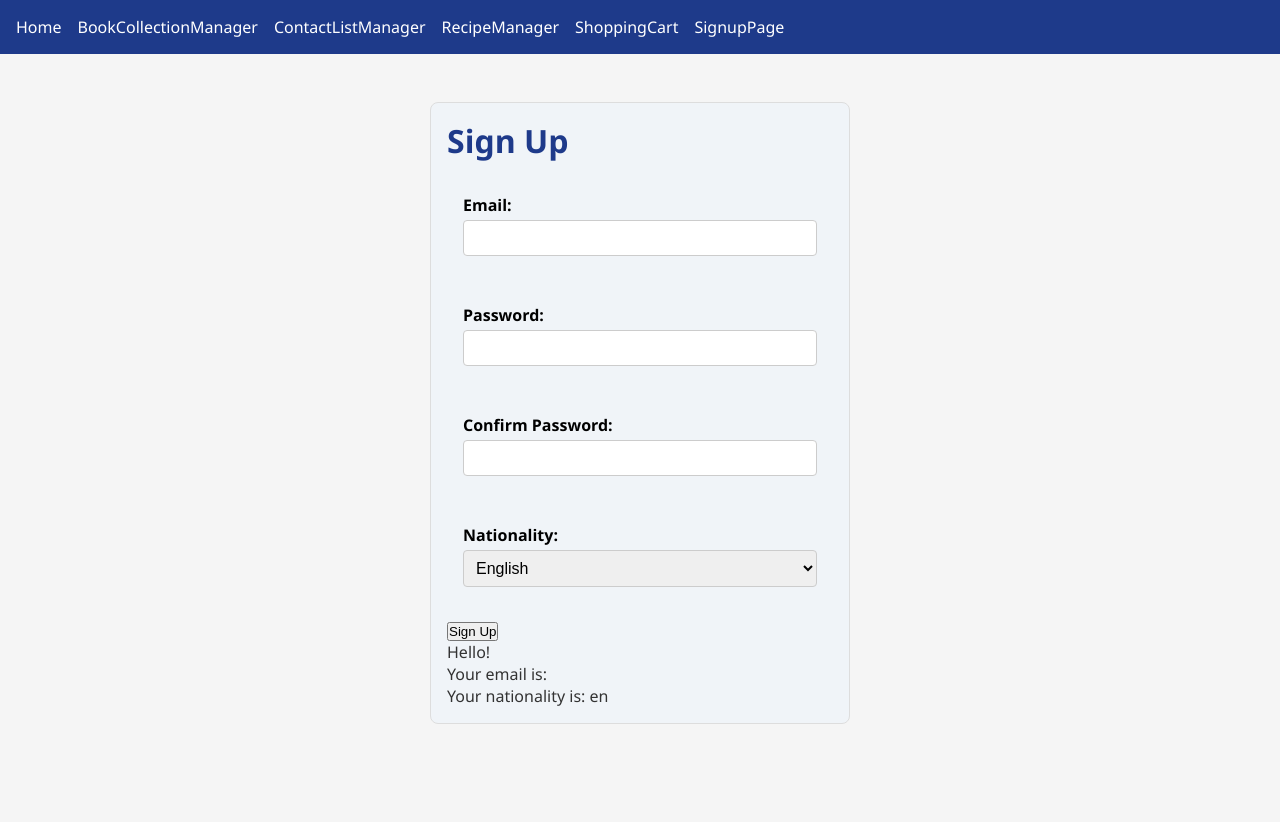
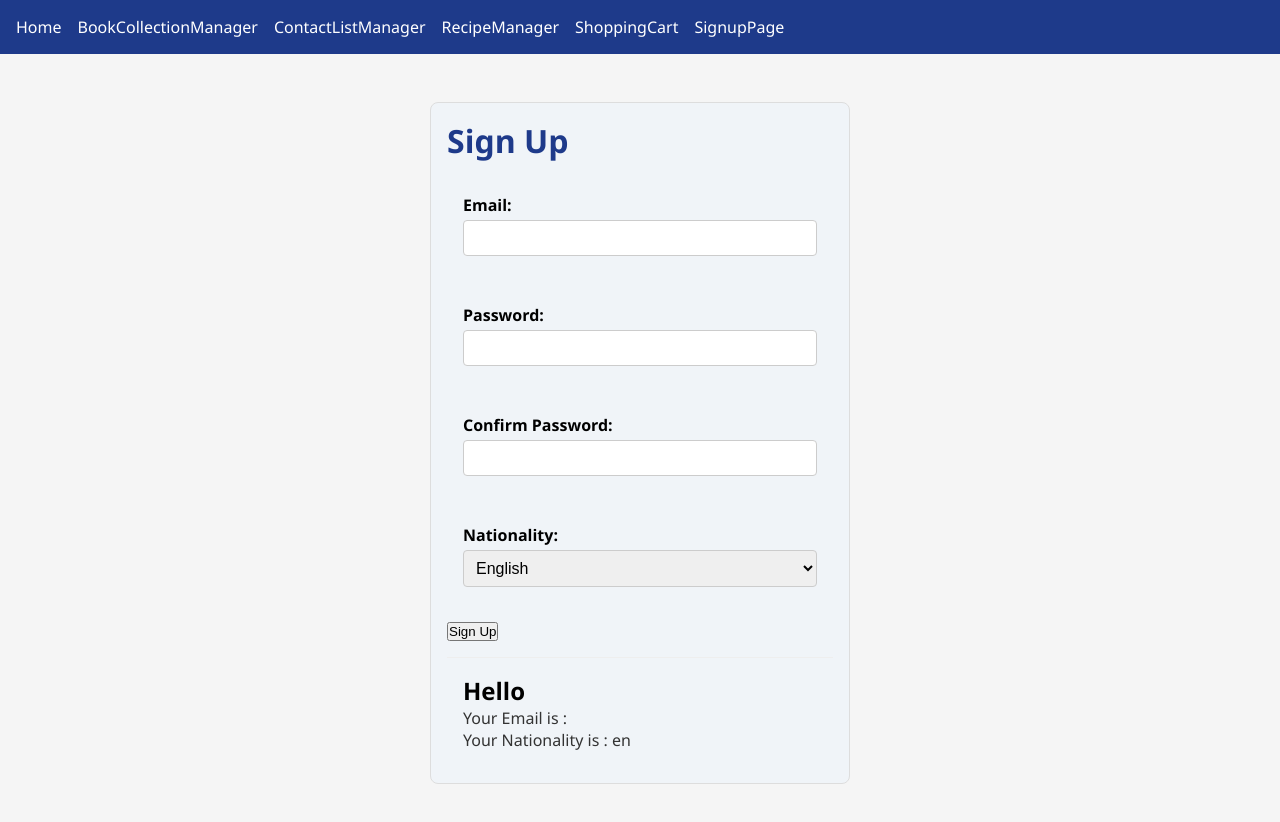
Before and after one commit to SehwinderSingh/Group4-cm1, a React (Vite) app: page /#/signup in a window 1280 px wide. Shown: the top 822 px of the page. Before the commit the page ends 800 px from the top, so only its background shows below. Built offline with nearby package versions, Linux system fonts and the light colour scheme.

Commit message:
refactor: extract SignupSummary component

```diff
--- a/src/components/SignupPage/SignupPage.jsx
+++ b/src/components/SignupPage/SignupPage.jsx
@@ -1,5 +1,6 @@
 import {useState} from 'react';
 import "./SignupPage.css";
+import SignupSummary from './SignupSummary';
 
 const greeting = {
   en: "Hello",
@@ -93,9 +94,7 @@ function SignupPage() {
         </div>
         <button type="submit">Sign Up</button>
       </form>
-      <p>{greeting[nationality]}!</p>
-      <p>Your email is: {email}</p>
-      <p>Your nationality is: {nationality}</p>
+      <SignupSummary greeting={greeting[nationality]} email={email} nationality={nationality} />
     </div>
   )
 }
--- /dev/null
+++ b/src/components/SignupPage/SignupSummary.jsx
@@ -0,0 +1,11 @@
+function SignupSummary({ greeting, email, nationality }) {
+  return (
+    <div className="signup-summary">
+      <h2>{greeting}</h2>
+      <p> Your Email is : {email}</p>
+      <p> Your Nationality is : {nationality}</p>
+    </div>
+  );
+}
+
+export default SignupSummary;
```
